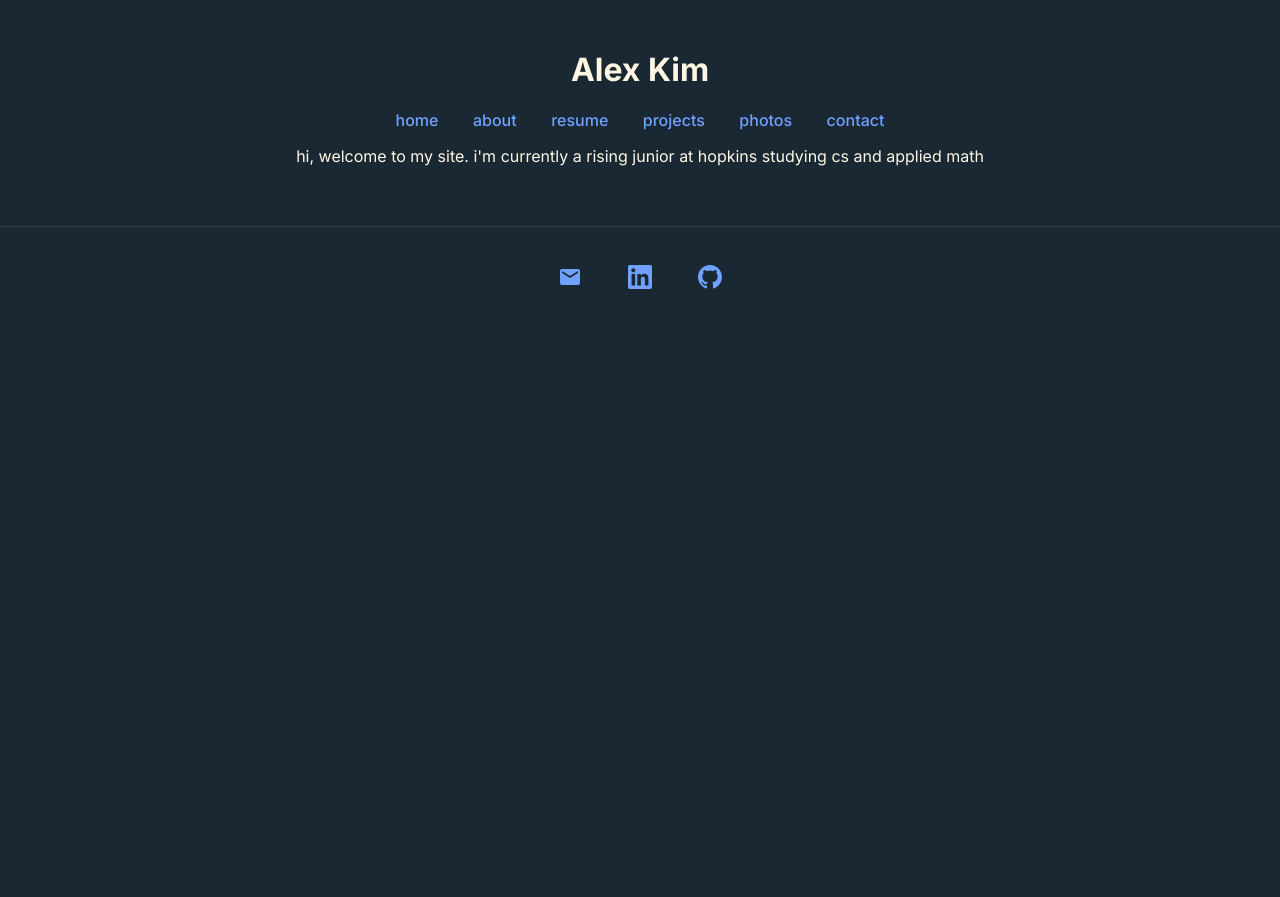
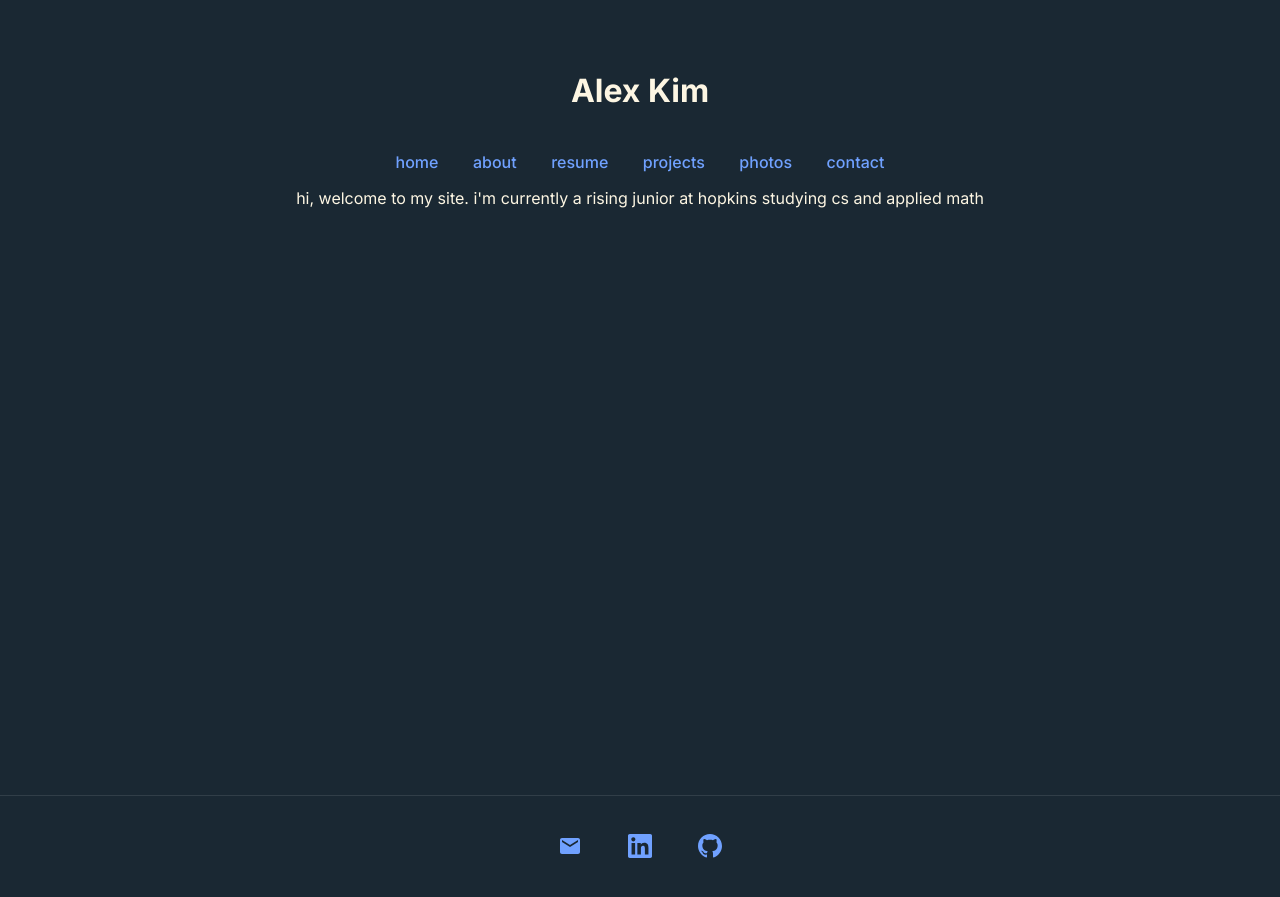
Before and after one commit to dkim232/dkim232.github.io, a Jekyll site: the page built from index.html, in a window 1280 px wide. Shown: the top 897 px of the page. Built offline with Jekyll 4.4.1, drawn with Linux system fonts in a browser that asks for light colours.

Commit message:
footer pushed to bottom

```diff
--- a/_layouts/default.html
+++ b/_layouts/default.html
@@ -13,6 +13,9 @@
         text-align: center;
         margin: 0;
         padding: 0;
+        min-height: 100vh;
+        display: flex;
+        flex-direction: column;
       }
 
         .site-header {
@@ -34,8 +37,12 @@
         text-decoration: underline;
       }
 
+      .site-content {
+        flex: 1;
+      }
+
       .site-footer {
-        margin-top: 60px;
+        margin-top: auto;
         padding: 30px 0;
         border-top: 1px solid rgba(255, 255, 255, 0.1);
       }
```
Lines whose indentation alone changed are shown as unchanged.
